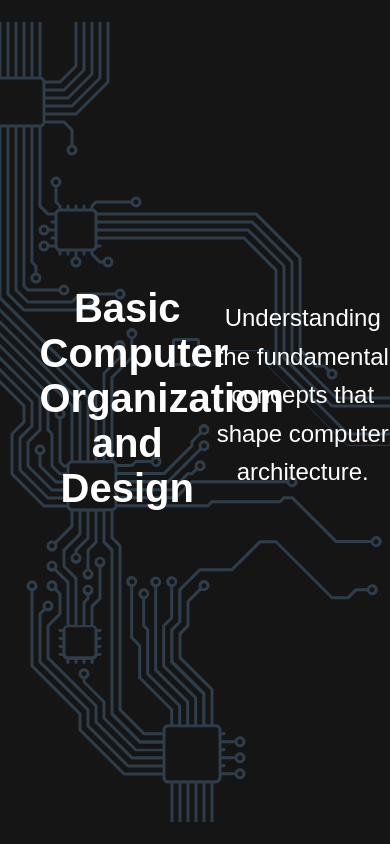
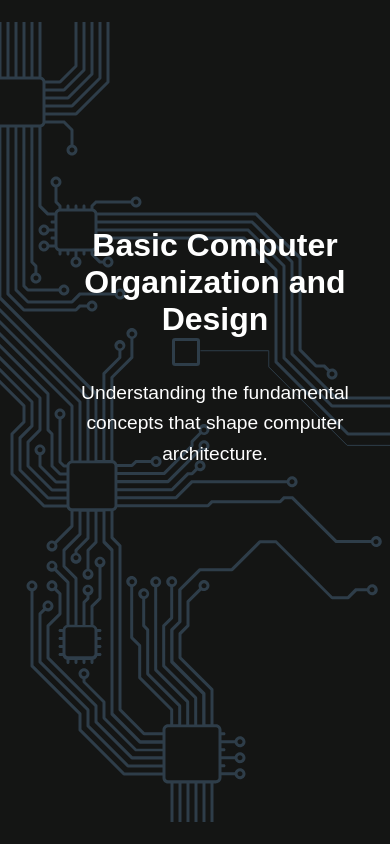
Before and after one commit to Khalid-212/comp-arch-presentation, a plain HTML site: page index.html in a window 390 px wide. Shown: the top 844 px of the page. Drawn offline with Linux system fonts and the light colour scheme.

Commit message:
made mobile responsive

```diff
--- a/styles.css
+++ b/styles.css
@@ -90,3 +90,26 @@ svg {
     stroke-opacity: 1;
   }
 }
+
+/* make it responsive */
+@media (max-width: 768px) {
+  h1 {
+    font-size: 2em;
+    margin-bottom: 20px;
+    width: 80%;
+  }
+
+  p {
+    font-size: 1.2em;
+    line-height: 1.6;
+    min-width: 10%;
+    max-width: 80%;
+  }
+  .active-slide {
+    margin: 2rem auto !important;
+    flex-direction: column;
+    margin: auto;
+    align-items: center;
+    justify-content: center;
+  }
+}
```
Also changed, not shown: qrcode (3).png (added).
